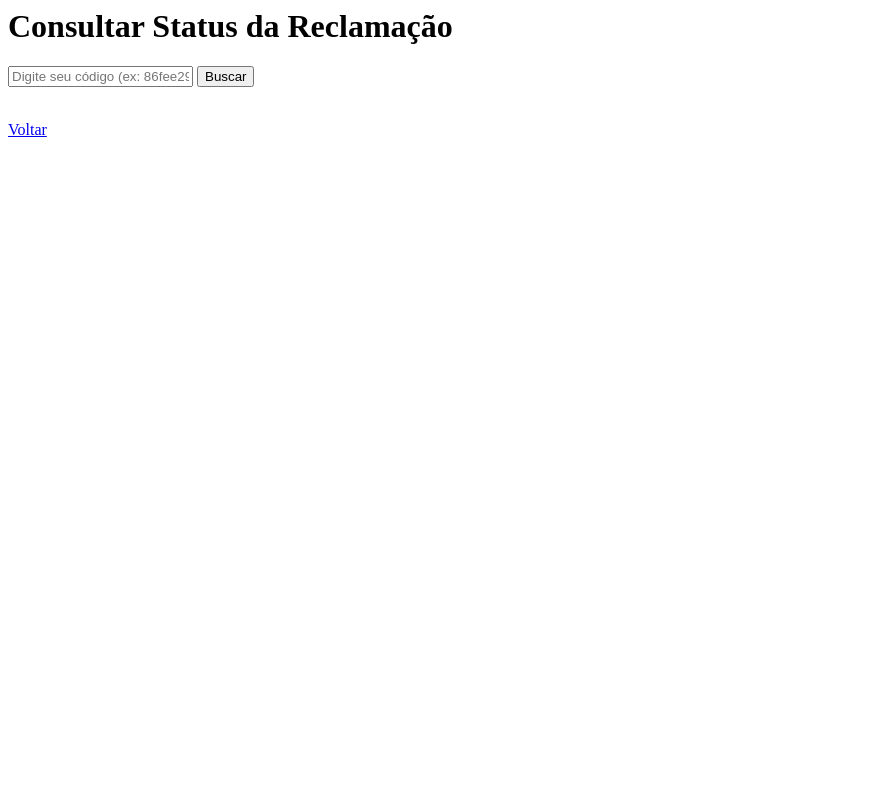
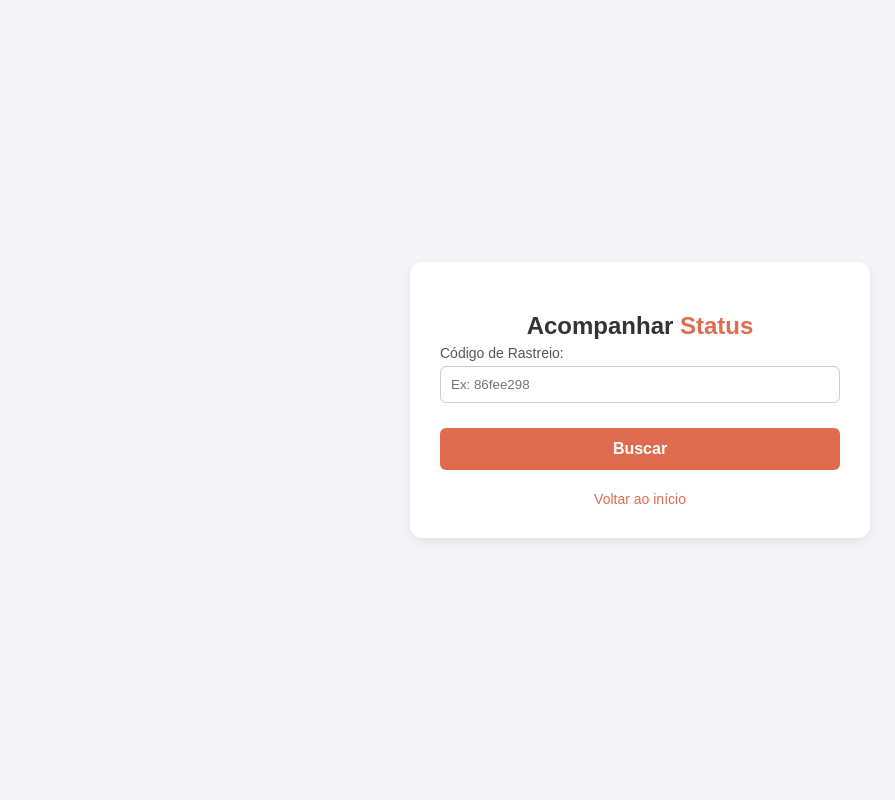
Before and after one commit to acrispeli/gestao-reclamacoes-web, a Flask app: page /consultar in a window 1280 px wide. Shown: the whole page, without its empty margins (0-895 px from the left). Run offline with Flask 3, Linux system fonts and the light colour scheme.

Commit message:
Aplicando layout do Figma nas telas

```diff
--- /dev/null
+++ b/static/style.css
@@ -0,0 +1,84 @@
+/* Configuração geral do fundo da tela */
+body {
+    font-family: Arial, sans-serif;
+    background-color: #f4f4f9;
+    display: flex;
+    justify-content: center;
+    align-items: center;
+    min-height: 100vh;
+    margin: 0;
+}
+
+/* O "cartão" branco no centro da tela (Estilo Figma) */
+.container-celular {
+    background-color: #ffffff;
+    padding: 30px;
+    border-radius: 12px;
+    box-shadow: 0 4px 12px rgba(0,0,0,0.08);
+    width: 100%;
+    max-width: 400px;
+}
+
+/* Título principal */
+.titulo-destaque {
+    text-align: center;
+    color: #333333;
+    margin-bottom: 5px;
+}
+
+/* A palavra em laranja no título */
+.cor-destaque {
+    color: #df6c4f;
+}
+
+/* Subtítulo menorzinho */
+.subtitulo {
+    text-align: center;
+    color: #777777;
+    font-size: 14px;
+    margin-bottom: 25px;
+}
+
+/* Espaçamento entre os campos do formulário */
+.grupo-campo {
+    margin-bottom: 15px;
+}
+
+/* Textos acima das caixinhas */
+.grupo-campo label {
+    display: block;
+    margin-bottom: 5px;
+    color: #555555;
+    font-size: 14px;
+}
+
+/* Caixinhas de digitação */
+.grupo-campo input,
+.grupo-campo textarea {
+    width: 100%;
+    padding: 10px;
+    border: 1px solid #cccccc;
+    border-radius: 6px;
+    box-sizing: border-box; /* Garante que o padding não quebre o tamanho */
+    font-family: inherit;
+}
+
+/* O botão de enviar */
+.btn-enviar {
+    width: 100%;
+    padding: 12px;
+    background-color: #df6c4f;
+    color: white;
+    border: none;
+    border-radius: 6px;
+    font-size: 16px;
+    cursor: pointer;
+    font-weight: bold;
+    margin-top: 10px;
+    transition: background-color 0.3s;
+}
+
+/* Efeito ao passar o mouse no botão */
+.btn-enviar:hover {
+    background-color: #c55a40;
+}
--- a/templates/consultar.html
+++ b/templates/consultar.html
@@ -1,22 +1,51 @@
-<h1>Consultar Status da Reclamação</h1>
+<!DOCTYPE html>
+<html lang="pt-BR">
+<head>
+    <meta charset="UTF-8">
+    <title>Consultar Reclamação</title>
+    <link rel="stylesheet" href="{{ url_for('static', filename='style.css') }}">
+</head>
+<body>
+    <div class="container-celular">
+        <h2 class="titulo-destaque">Acompanhar <span class="cor-destaque">Status</span></h2>
+
+        {% with messages = get_flashed_messages() %}
+          {% if messages %}
+            <div style="color: red; text-align: center; margin-bottom: 15px; font-size: 14px;">
+              {% for message in messages %}
+                {{ message }}
+              {% endfor %}
+            </div>
+          {% endif %}
+        {% endwith %}
+
         <form method="POST">
-    <input type="text" name="codigo" placeholder="Digite seu código (ex: 86fee298)" required>
-    <button type="submit">Buscar</button>
+            <div class="grupo-campo">
+                <label for="codigo">Código de Rastreio:</label>
+                <input type="text" id="codigo" name="codigo" placeholder="Ex: 86fee298" required>
+            </div>
+            <button type="submit" class="btn-enviar">Buscar</button>
         </form>
 
         {% if reclamacao %}
-    <hr>
-    <h3>Detalhes:</h3>
-    <p><strong>Status:</strong> {{ reclamacao.status }}</p>
-    <p><strong>Sua Reclamação:</strong> {{ reclamacao.descricao_problema }}</p>
+            <hr style="margin: 20px 0; border: 0; border-top: 1px solid #eee;">
+            <h3 style="color: #333; font-size: 16px;">Detalhes da Reclamação:</h3>
+            <p style="font-size: 14px; color: #555;"><strong>Status:</strong> <span style="color: #df6c4f;">{{ reclamacao.status }}</span></p>
+            <p style="font-size: 14px; color: #555;"><strong>Seu Relato:</strong> {{ reclamacao.descricao_problema }}</p>
 
             {% if reclamacao.resposta_admin %}
-        <div style="background-color: #e1f5fe; padding: 10px;">
-            <p><strong>Resposta do Restaurante:</strong> {{ reclamacao.resposta_admin }}</p>
-            <small>Respondido em: {{ reclamacao.data_resposta.strftime('%d/%m/%Y') }}</small>
+                <div style="background-color: #e1f5fe; padding: 15px; border-radius: 8px; margin-top: 15px;">
+                    <p style="font-size: 14px; color: #01579b; margin-top: 0;"><strong>Resposta da Empresa:</strong><br> {{ reclamacao.resposta_admin }}</p>
+                    <small style="color: #0277bd;">Respondido em: {{ reclamacao.data_resposta.strftime('%d/%m/%Y') }}</small>
                 </div>
             {% else %}
-        <p><em>Aguardando resposta do administrador...</em></p>
+                <p style="font-size: 14px; color: #888; font-style: italic; margin-top: 15px;">Aguardando análise do administrador...</p>
             {% endif %}
         {% endif %}
-<br><a href="/">Voltar</a>
+
+        <div style="text-align: center; margin-top: 20px;">
+            <a href="/" style="color: #df6c4f; text-decoration: none; font-size: 14px;">Voltar ao início</a>
+        </div>
+    </div>
+</body>
+</html>
```
Also changed, not shown: templates/admin_login.html (+27 -7 lines), templates/admin_painel.html (+47 -18 lines), templates/index.html (+22 -13 lines), templates/sucesso.html (+19 -12 lines). Lines whose indentation alone changed are shown as unchanged.
